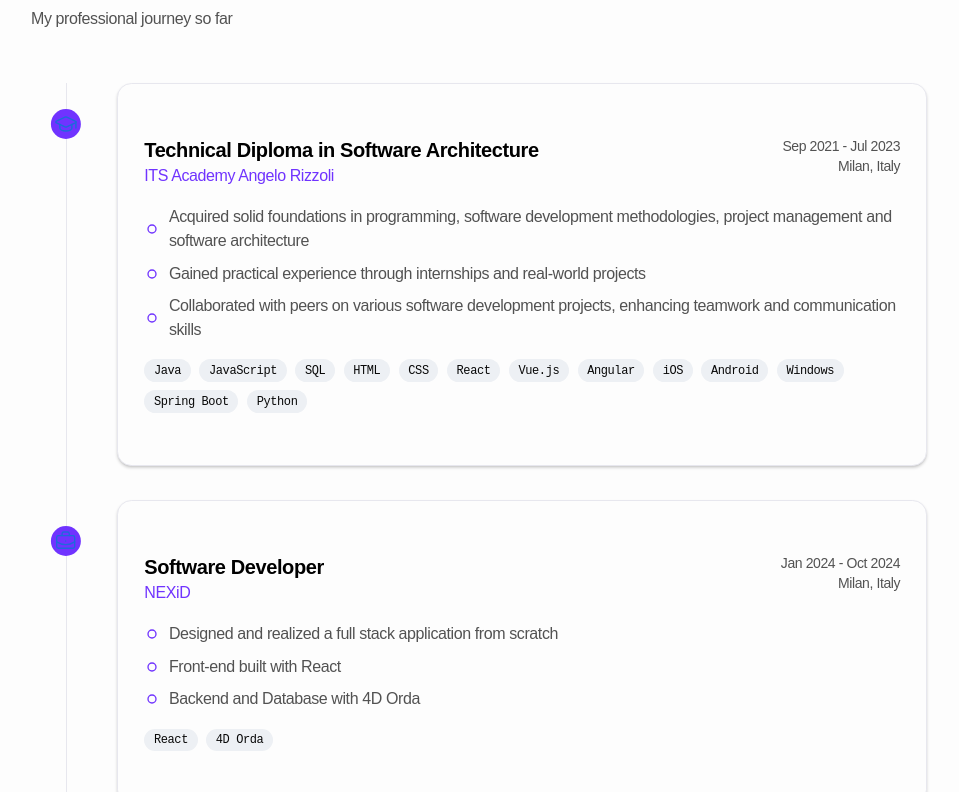
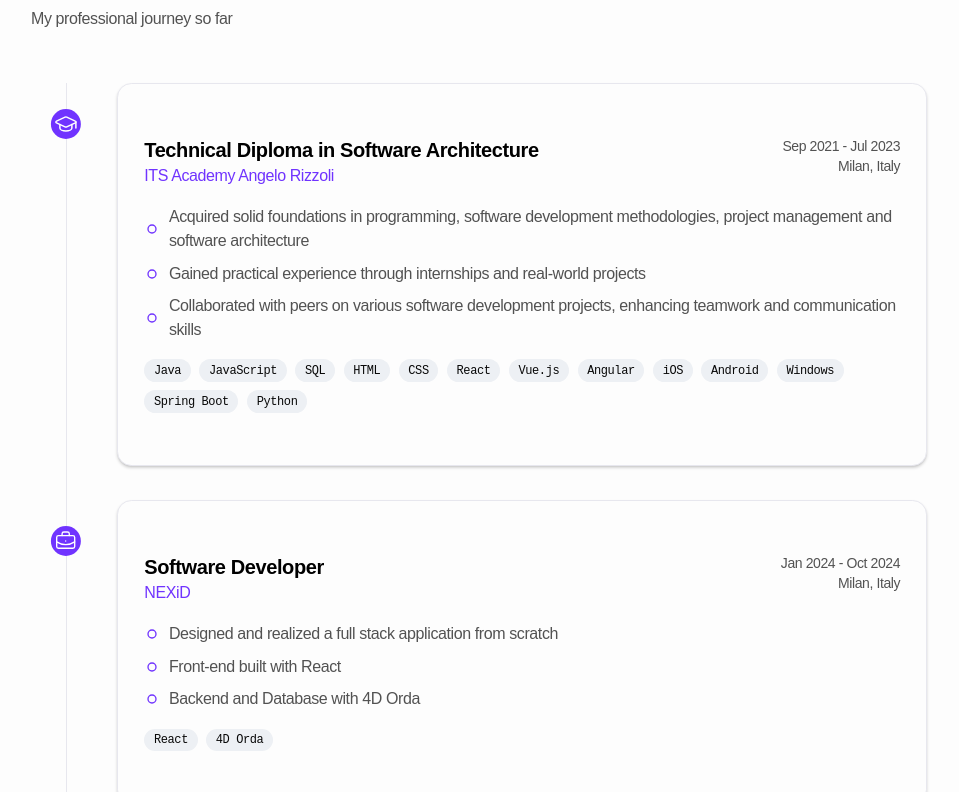
Before and after one commit to lorenzo-vecchio/svelte-portfolio, a SvelteKit app: page / in a window 1280 px wide. Shown: the part 928-1720 px from the top of the page, without its empty margins (161-1120 px from the left). Built offline with nearby package versions, Linux system fonts and the light colour scheme.

Commit message:
update accent foreground color for improved contrast

```diff
--- a/src/routes/layout.css
+++ b/src/routes/layout.css
@@ -22,7 +22,7 @@ html {
   --muted: oklch(0.9702 0 0);
   --muted-foreground: oklch(0.4386 0 0);
   --accent: oklch(0.9393 0.0288 266.3680);
-  --accent-foreground: oklch(0.5445 0.1903 259.4848);
+  --accent-foreground: oklch(100% 0.00011 271.152);
   --destructive: oklch(0.6290 0.1902 23.0704);
   --destructive-foreground: oklch(1.0000 0 0);
   --border: oklch(0.9300 0.0094 286.2156);
```
